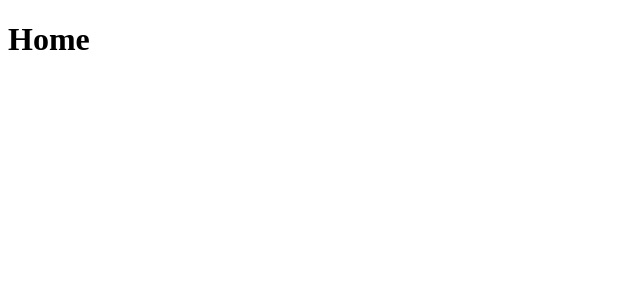
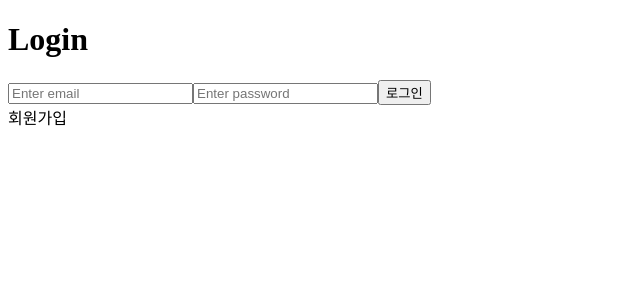
Before and after one commit to js0505/spending_habit, a React (Create React App) app: page / in a window 1280 px wide. Shown: the top 300 px of the page, without its empty margins (0-640 px from the left). Built offline with nearby package versions, Linux system fonts and the light colour scheme; no server answers.

Commit message:
email login, signup check

```diff
--- a/src/App.js
+++ b/src/App.js
@@ -1,9 +1,46 @@
-import React from "react";
+import React, { useEffect, useState } from "react";
+import ScreenRouter from "./Components/ScreenRouter";
+import { authService } from "./fbase";
 
 const App = () => {
+	//like Loading...
+	const [init, setInit] = useState(false);
+	//로그인 시에 로그인한 유저의 정보저장.
+	const [userObject, setUserObject] = useState(null);
+
+	useEffect(() => {
+		//로그인 상태의 변화를 체크하는 '이벤트리스너'
+		//로그인이 실행되면 userObject에 필요한 데이터를 저장하고
+		// profile에서 로그아웃이 실행되면 이벤트 리스너로 로그아웃 상태가 확인되어서
+		// else 의 state 변경으로 재 랜더링 되어 처리됨.
+		authService.onAuthStateChanged((user) => {
+			if (user) {
+				//로그인한 유저정보 저장.
+				//필요한 정보만 가져올 수 있도록 가공.
+				setUserObject({
+					displayName: user.displayName,
+					uid: user.uid,
+					//그냥 updateProfile 함수를 실행하는 용도?
+					updateProfile: (args) => user.updateProfile(args),
+				});
+			} else {
+				//userObject 상태 변경으로 다시 랜더링 실행.
+				setUserObject(null);
+			}
+			setInit(true);
+		});
+	}, []);
+
 	return (
 		<div>
-			<h1>Home</h1>
+			{init ? (
+				<ScreenRouter
+					isLoggedIn={Boolean(userObject)}
+					userObject={userObject}
+				/>
+			) : (
+				"Initializing.."
+			)}
 		</div>
 	);
 };
--- a/src/Components/ScreenRouter.js
+++ b/src/Components/ScreenRouter.js
@@ -1,11 +1,26 @@
-import React from 'react';
-
-const ScreenRouter = () => {
-    return (
-        <div>
-
-        </div>
-    );
+import React from "react";
+import { BrowserRouter as Router, Route, Switch } from "react-router-dom";
+import { HomeScreen, LoginScreen } from "../Screens";
+const ScreenRouter = ({ userObject, isLoggedIn }) => {
+	return (
+		<Router>
+			<Switch>
+				{isLoggedIn ? (
+					<>
+						<Route path="/" exact>
+							<HomeScreen />
+						</Route>
+					</>
+				) : (
+					<>
+						<Route path="/" exact>
+							<LoginScreen />
+						</Route>
+					</>
+				)}
+			</Switch>
+		</Router>
+	);
 };
 
 export default ScreenRouter;
--- a/src/Screens/HomeScreen.js
+++ b/src/Screens/HomeScreen.js
@@ -1,11 +1,11 @@
-import React from 'react';
+import React from "react";
 
 const HomeScreen = () => {
-    return (
-        <div>
-
-        </div>
-    );
+	return (
+		<div>
+			<h1>Home</h1>
+		</div>
+	);
 };
 
 export default HomeScreen;
--- /dev/null
+++ b/src/Screens/LoginScreen.js
@@ -0,0 +1,57 @@
+import React, { useState } from "react";
+import { authService } from "../fbase";
+
+const LoginScreen = () => {
+	const [email, setEmail] = useState("");
+	const [password, setPassword] = useState("");
+	const [newAccount, setNewAccount] = useState(false);
+	const [error, setError] = useState("");
+
+	const onSubmit = async (e) => {
+		e.preventDefault();
+		try {
+			let data;
+			if (newAccount) {
+				//새 계정 생성
+				data = await authService.createUserWithEmailAndPassword(
+					email,
+					password
+				);
+			} else {
+				// 로그인
+				data = await authService.signInWithEmailAndPassword(email, password);
+			}
+			console.log(data);
+		} catch (e) {
+			setError(e.message);
+		}
+	};
+
+	const newAccountToggle = () => setNewAccount(!newAccount);
+	return (
+		<div>
+			<h1>Login</h1>
+			<form onSubmit={onSubmit}>
+				<input
+					type="email"
+					placeholder="Enter email"
+					value={email}
+					onChange={(e) => setEmail(e.target.value)}
+				/>
+				<input
+					type="password"
+					placeholder="Enter password"
+					value={password}
+					onChange={(e) => setPassword(e.target.value)}
+				/>
+				<input type="submit" value={newAccount ? "회원가입" : "로그인"} />
+			</form>
+			{error && error}
+			<span onClick={newAccountToggle}>
+				{newAccount ? "로그인" : "회원가입"}
+			</span>
+		</div>
+	);
+};
+
+export default LoginScreen;
--- /dev/null
+++ b/src/Screens/index.js
@@ -0,0 +1,4 @@
+import HomeScreen from "./HomeScreen";
+import LoginScreen from "./LoginScreen";
+
+export { HomeScreen, LoginScreen };
--- /dev/null
+++ b/src/fbase.js
@@ -0,0 +1,19 @@
+import firebase from "firebase/app";
+import "firebase/auth";
+import "firebase/firestore";
+
+const firebaseConfig = {
+	apiKey: process.env.REACT_APP_API_KEY,
+	authDomain: process.env.REACT_APP_AUTH_DOMAIN,
+	projectId: process.env.REACT_APP_PROJECT_ID,
+	storageBucket: process.env.REACT_APP_STORAGE_BUCKET,
+	messagingSenderId: process.env.REACT_APP_MESSAGING_SENDER_ID,
+	appId: process.env.REACT_APP_APP_ID,
+};
+
+firebase.initializeApp(firebaseConfig);
+
+export const firebaseInstance = firebase;
+
+export const authService = firebase.auth();
+export const dbService = firebase.firestore();
```
Also changed, not shown: 1 other file (tests, documents, lock files or other folders).
